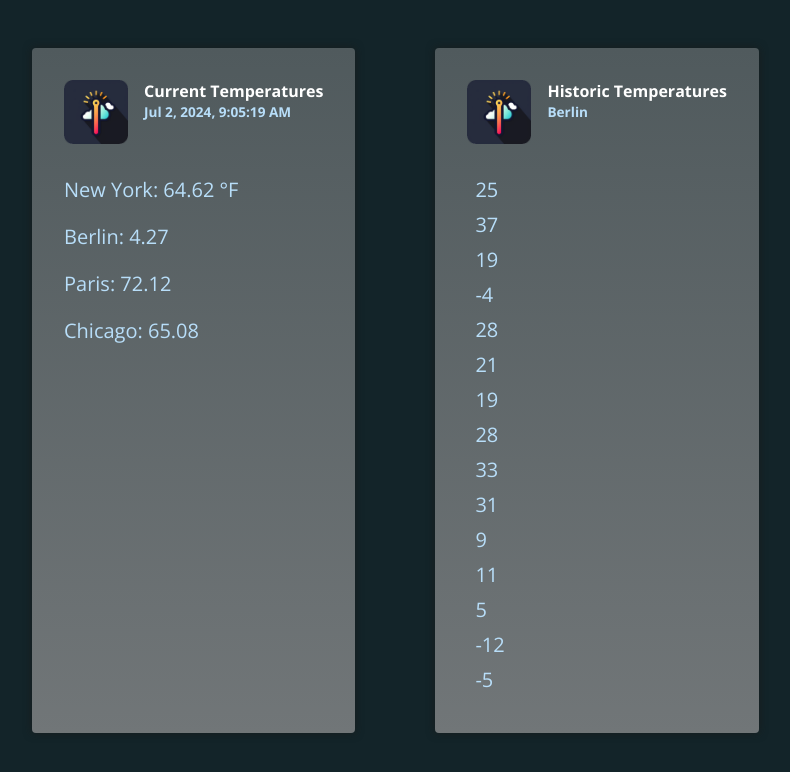
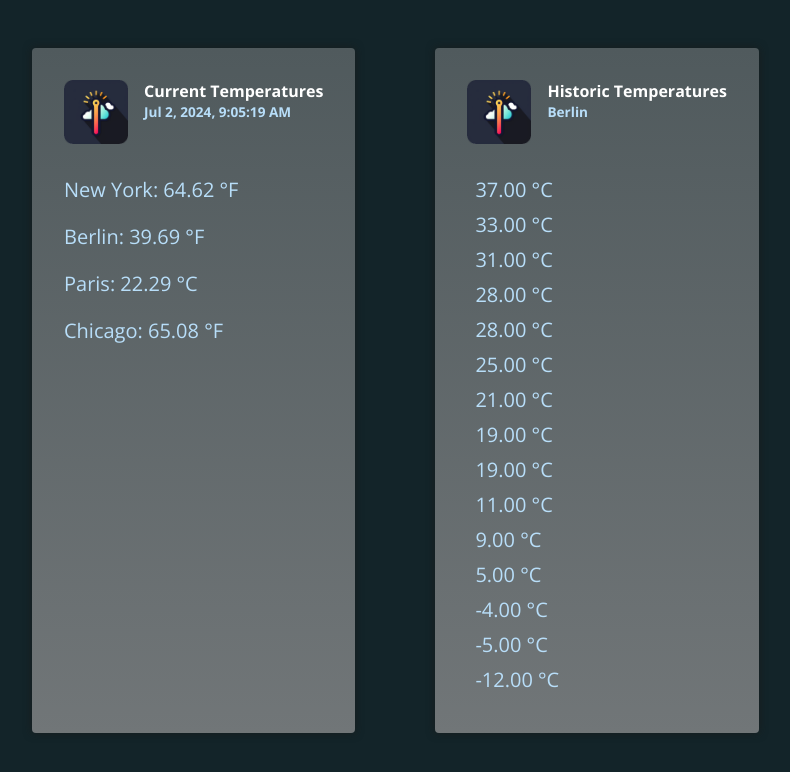
Before and after one commit to drizzor/udemy-angular-P08-Pipes-Deep-Dive, an Angular app: page / in a window 1280 px wide. Shown: the top 772 px of the page, without its empty margins (168-958 px from the left). Built offline with nearby package versions, Linux system fonts and the light colour scheme.

Commit message:
création pipe pour ordonné asc/desc une liste

```diff
--- a/src/app/app.component.html
+++ b/src/app/app.component.html
@@ -8,9 +8,9 @@
       </div>
     </header>
     <p>New York: {{ currentTemperaturs.newYork | temp:'cel':'fah' }}</p>
-    <p>Berlin: {{ currentTemperaturs.berlin | number: '1.1-2' }}</p>
-    <p>Paris: {{ currentTemperaturs.paris | number: '1.1-2' }}</p>
-    <p>Chicago: {{ currentTemperaturs.chicago | number: '1.1-2' }}</p>
+    <p>Berlin: {{ currentTemperaturs.berlin | temp:'cel':'fah' }}</p>
+    <p>Paris: {{ currentTemperaturs.paris | temp:'fah':'cel' }}</p>
+    <p>Chicago: {{ currentTemperaturs.chicago | temp:'fah' }}</p>
   </article>
 
   <article class="temperatures">
@@ -22,8 +22,8 @@
       </div>
     </header>
     <ul>
-      @for (temperature of historicTemperatures; track temperature) {
-      <li (click)="onReset($index)">{{ temperature }}</li>
+      @for (temperature of historicTemperatures | sort:"desc"; track temperature) {
+      <li (click)="onReset($index)">{{ temperature | temp:'cel' }}</li>
       }
     </ul>
   </article>
--- a/src/app/app.component.ts
+++ b/src/app/app.component.ts
@@ -1,12 +1,13 @@
 import { DatePipe, DecimalPipe } from '@angular/common';
 import { Component } from '@angular/core';
 import { TemperaturePipe } from "./temperature.pipe";
+import { SortPipe } from "./sort.pipe";
 
 @Component({
   selector: 'app-root',
   standalone: true,
   templateUrl: './app.component.html',
-  imports: [DatePipe, DecimalPipe, TemperaturePipe]
+  imports: [DatePipe, DecimalPipe, TemperaturePipe, SortPipe]
 })
 export class AppComponent {
   currentDate = new Date();
--- /dev/null
+++ b/src/app/sort.pipe.ts
@@ -0,0 +1,20 @@
+import { Pipe, PipeTransform } from '@angular/core';
+
+@Pipe({
+  name: 'sort',
+  standalone: true
+})
+export class SortPipe implements PipeTransform {
+
+  transform(value: string[] | number[], direction: 'asc' | 'desc' = 'asc') {
+    const sorted = [...value];
+    sorted.sort((a, b) => {
+      if (direction === 'asc') {
+        return a > b ? 1 : -1;
+      } else {
+        return a > b ? -1 : 1;
+      }
+    });
+    return sorted;
+  }
+}
--- a/src/app/temperature.pipe.ts
+++ b/src/app/temperature.pipe.ts
@@ -8,10 +8,14 @@ export class TemperaturePipe implements PipeTransform {
     // constructor(private decimalPipe: DecimalPipe) { }
 
     transform(
-        value: string | number,
+        value: string | number | null,
         inputType: 'cel' | 'fah',
         outputType?: 'cel' | 'fah',
     ) {
+        if (value === null) {
+            return value;
+        }
+
         let val: number;
 
         if (typeof value === 'string') {
```
